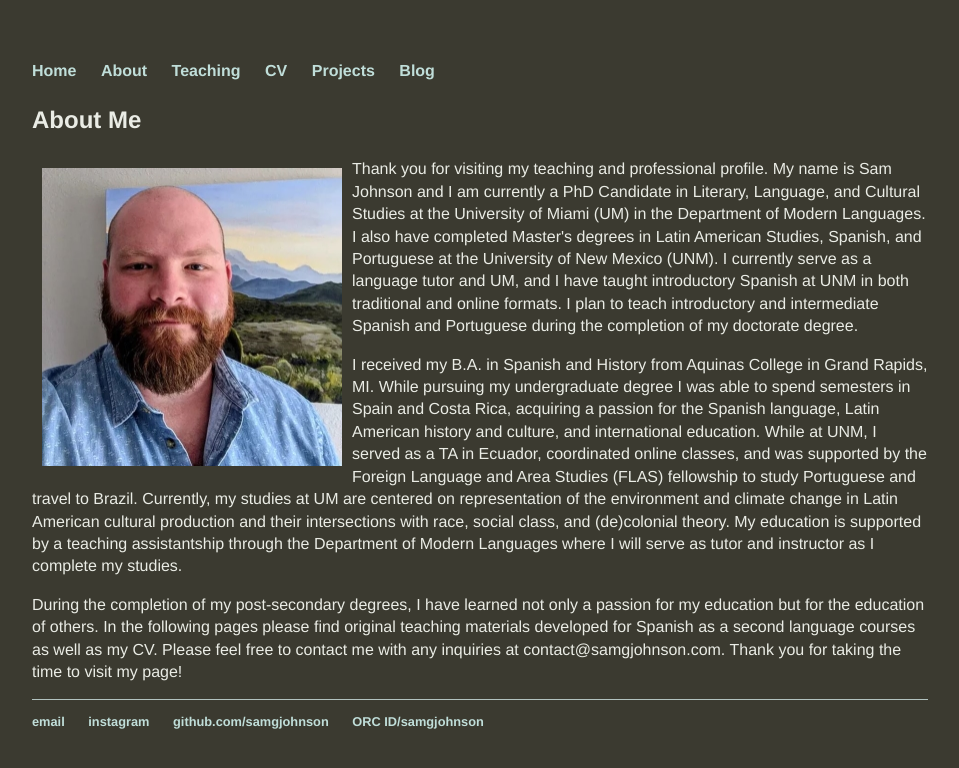
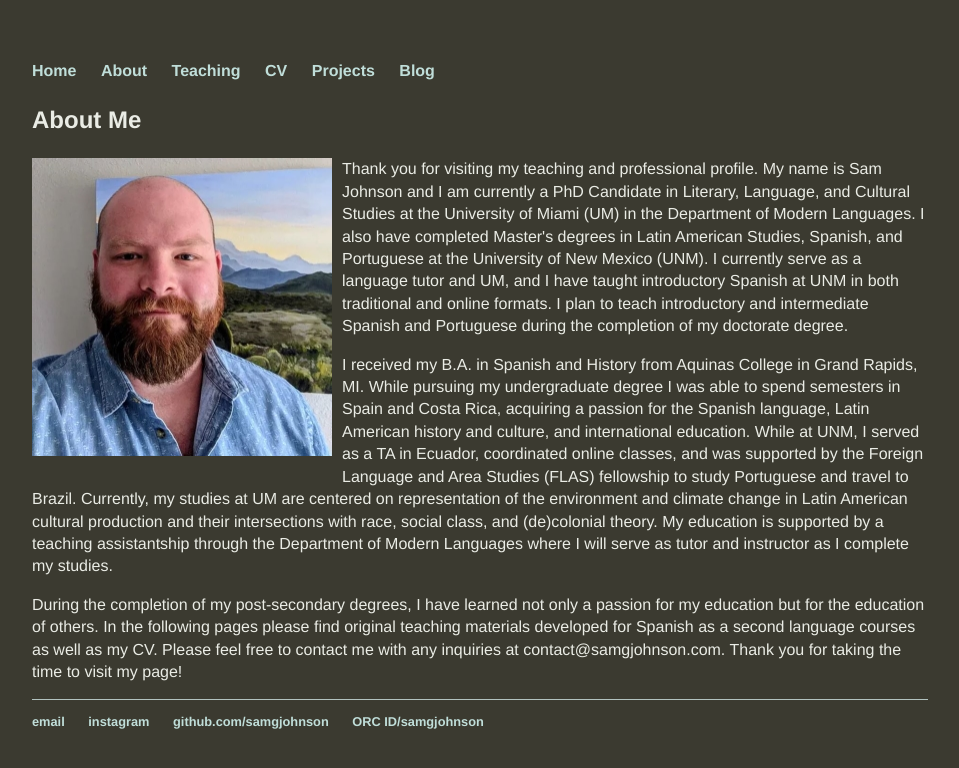
Before and after one commit to samgjohnson/samgjohnson.github.io, a Jekyll site: the page built from about/index.html, in a window 1280 px wide. Shown: the top 768 px of the page, without its empty margins (160-1119 px from the left). Built offline with Jekyll 4.4.1, drawn with Linux system fonts in a browser that asks for light colours.

Commit message:
Update index.html

```diff
--- a/about/index.html
+++ b/about/index.html
@@ -3,7 +3,7 @@
 title: About Me
 ---
 <h3>About Me </h3>
-<img src="/assets/headshot2.JPG" align="left" style="padding: 10px 10px 10px 10px; width:300px;height:298px"><p>Thank you for visiting my teaching and professional profile. My name is Sam Johnson and I am currently a PhD Candidate in Literary, Language, and Cultural Studies at the University of Miami (UM) in the Department of Modern Languages. I also have completed Master's degrees in Latin American Studies, Spanish, and Portuguese at the University of New Mexico (UNM). I currently serve as a language tutor and UM, and I have taught introductory Spanish at UNM in both traditional and online formats. I plan to teach introductory and intermediate Spanish and Portuguese during the completion of my doctorate degree.</p>
+<img src="/assets/headshot2.JPG" align="left" style="padding: 0px 10px 10px 0px; width:300px;height:298px"><p>Thank you for visiting my teaching and professional profile. My name is Sam Johnson and I am currently a PhD Candidate in Literary, Language, and Cultural Studies at the University of Miami (UM) in the Department of Modern Languages. I also have completed Master's degrees in Latin American Studies, Spanish, and Portuguese at the University of New Mexico (UNM). I currently serve as a language tutor and UM, and I have taught introductory Spanish at UNM in both traditional and online formats. I plan to teach introductory and intermediate Spanish and Portuguese during the completion of my doctorate degree.</p>
 <p>I received my B.A. in Spanish and History from Aquinas College in Grand Rapids, MI. While pursuing my undergraduate degree I was able to spend semesters in Spain and Costa Rica, acquiring a passion for the Spanish language, Latin American history and culture, and international education. While at UNM, I served as a TA in Ecuador, coordinated online classes, and was supported by the Foreign Language and Area Studies (FLAS) fellowship to study Portuguese and travel to Brazil. Currently, my studies at UM are centered on representation of the environment and climate change in Latin American cultural production and their intersections with race, social class, and (de)colonial theory. My education is supported by a teaching assistantship through the Department of Modern Languages where I will serve as tutor and instructor as I complete my studies.</p>
 <p> During the completion of my post-secondary degrees, I have learned not only a passion for my education but for the education of others. In the following pages please find original teaching materials developed for Spanish as a second language courses as well as my CV.
 Please feel free to contact me with any inquiries at contact@samgjohnson.com. Thank you for taking the time to visit my page!</p>
```
